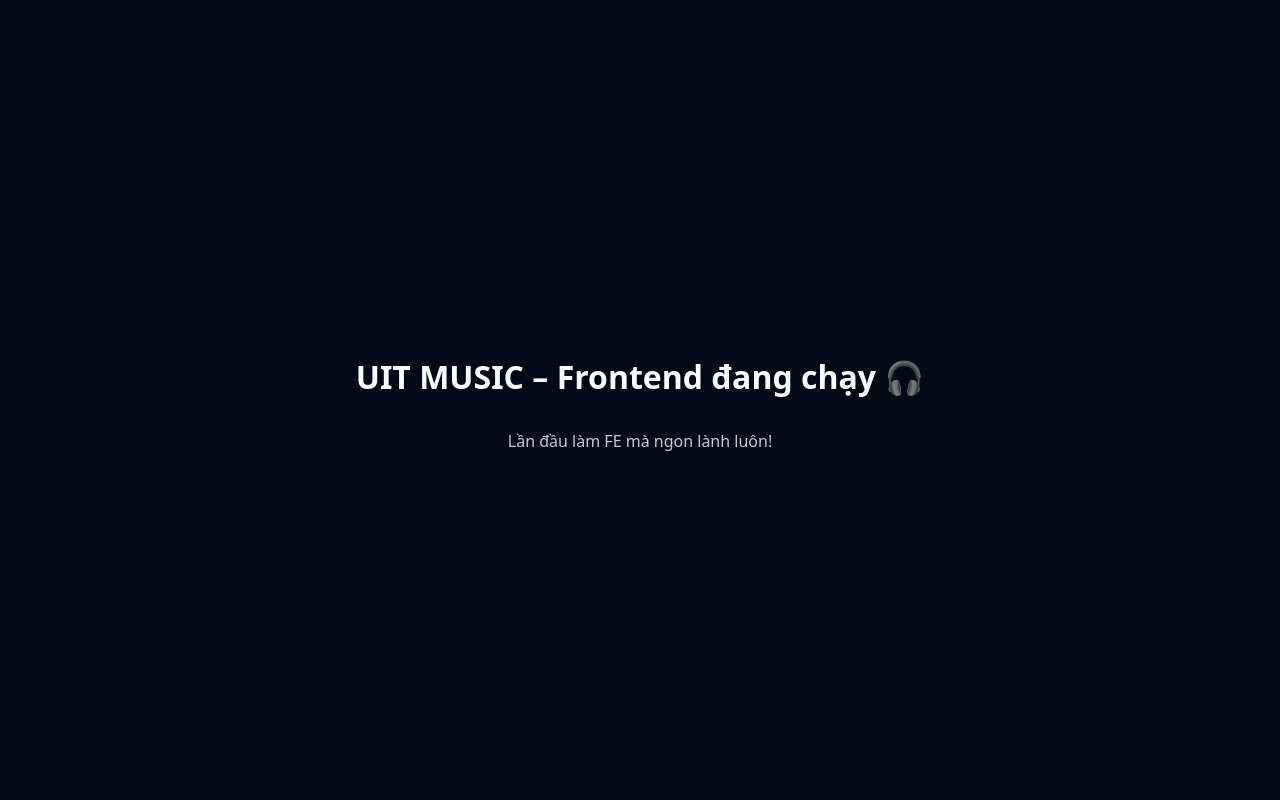
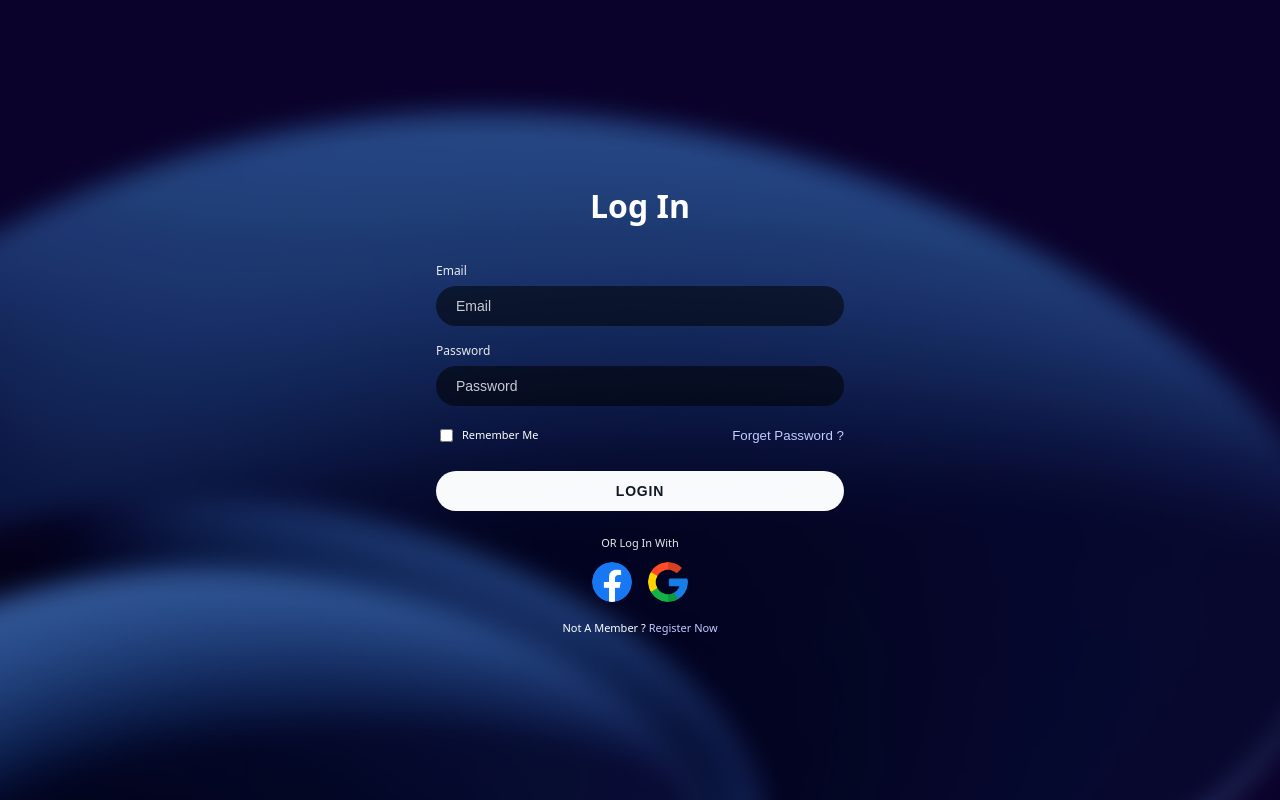
Before and after one commit to SE100-Q12-Team2/UIT-MUSIC-FE, a React (Vite) app: page / in a window 1280 px wide. Built offline with nearby package versions, Linux system fonts and the light colour scheme.

Commit message:
feat: add login and signin screens

```diff
--- a/src/App.tsx
+++ b/src/App.tsx
@@ -1,25 +1,7 @@
+import LoginPage from "./pages/LoginPage";
+
 function App() {
-  return (
-    <div
-      style={{
-        minHeight: "100vh",
-        display: "flex",
-        flexDirection: "column",
-        alignItems: "center",
-        justifyContent: "center",
-        fontFamily: "system-ui, -apple-system, BlinkMacSystemFont, sans-serif",
-        background: "#050816",
-        color: "#f9fafb",
-      }}
-    >
-      <h1 style={{ fontSize: "32px", marginBottom: "12px" }}>
-        UIT MUSIC – Frontend đang chạy 🎧
-      </h1>
-      <p style={{ fontSize: "16px", opacity: 0.8 }}>
-        Lần đầu làm FE mà ngon lành luôn!
-      </p>
-    </div>
-  );
+  return <LoginPage />;
 }
 
 export default App;
--- /dev/null
+++ b/src/pages/LoginPage.tsx
@@ -0,0 +1,59 @@
+import React from "react";
+import "../styles/auth.css";
+import facebookLogo from "../assets/facebook.png";
+import googleLogo from "../assets/google.png";
+
+const LoginPage: React.FC = () => {
+  return (
+    <div className="auth-page">
+      <div className="auth-container">
+        <h1 className="auth-title">Log In</h1>
+
+        <form className="auth-form">
+          <div className="auth-field">
+            <label htmlFor="login-email">Email</label>
+            <input id="login-email" type="email" placeholder="Email" />
+          </div>
+
+          <div className="auth-field">
+            <label htmlFor="login-password">Password</label>
+            <input id="login-password" type="password" placeholder="Password" />
+          </div>
+
+          <div className="auth-extra-row">
+            <label className="remember-me">
+              <input type="checkbox" />
+              Remember Me
+            </label>
+
+            <button type="button" className="link-button">
+              Forget Password ?
+            </button>
+          </div>
+
+          <button type="submit" className="auth-submit">
+            LOGIN
+          </button>
+        </form>
+
+        <div className="auth-social-wrapper">
+          <span className="auth-social-title">OR Log In With</span>
+          <div className="auth-social">
+            <button type="button" className="social-icon">
+              <img src={facebookLogo} alt="Facebook" />
+            </button>
+            <button type="button" className="social-icon">
+              <img src={googleLogo} alt="Google" />
+            </button>
+          </div>
+        </div>
+
+        <p className="auth-footer-text">
+          Not A Member ? <a href="#">Register Now</a>
+        </p>
+      </div>
+    </div>
+  );
+};
+
+export default LoginPage;
```
Also changed, not shown: src/pages/SignInPage.tsx (added, +57 -0 lines).
